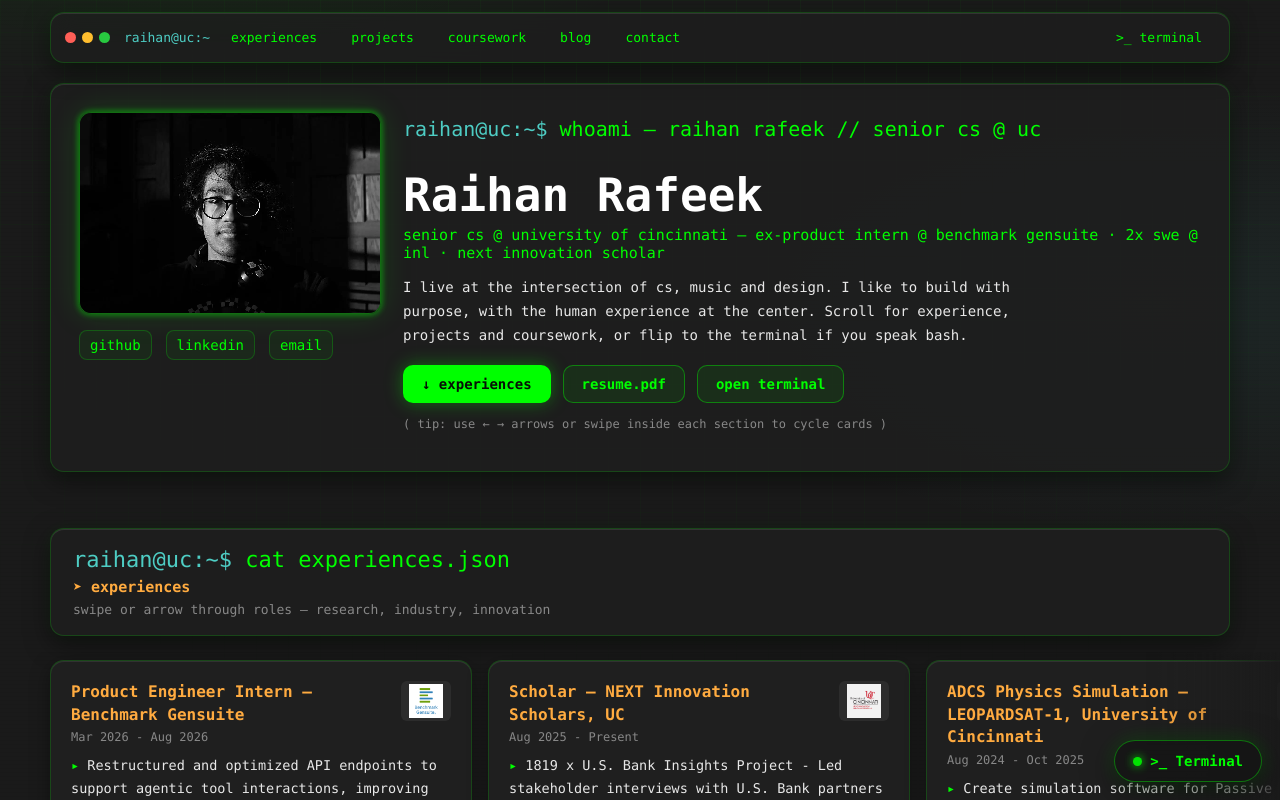
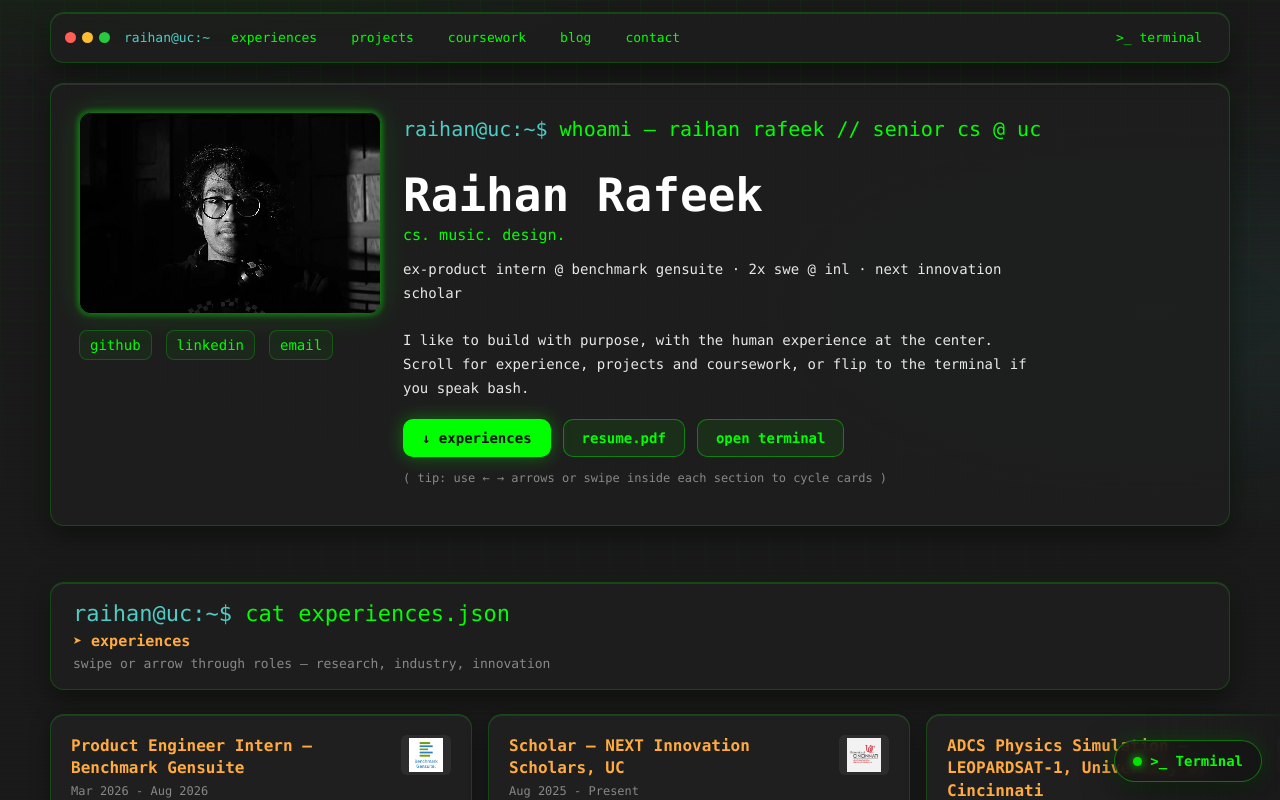
Before and after one commit to Rai1975/portfolio, a React (Create React App) app in the folder portfolio/: page / in a window 1280 px wide. Shown: the top 800 px of the page. Built offline with nearby package versions, Linux system fonts and the light colour scheme.

Commit message:
Minor changes to hero

```diff
--- a/portfolio/src/components/gui/Hero.js
+++ b/portfolio/src/components/gui/Hero.js
@@ -43,10 +43,11 @@
           Raihan Rafeek
         </h1>
         <p style={{ color: 'var(--gui-green)', margin: '0 0 10px', fontSize: 15 }}>
-          senior cs @ university of cincinnati — ex-product intern @ benchmark gensuite · 2x swe @ inl · next innovation scholar
+          cs. music. design.
         </p>
         <p style={{ color: 'var(--gui-text)', fontSize: 14, lineHeight: 1.7, maxWidth: 640 }}>
-          I live at the intersection of cs, music and design. I like to build with purpose, with the human experience at the center. Scroll for experience, projects and coursework,
+          ex-product intern @ benchmark gensuite · 2x swe @ inl · next innovation scholar <br /> <br/>
+          I like to build with purpose, with the human experience at the center. Scroll for experience, projects and coursework,
           or flip to the terminal if you speak bash.
         </p>
         <div className="gui-cta-row">
```
